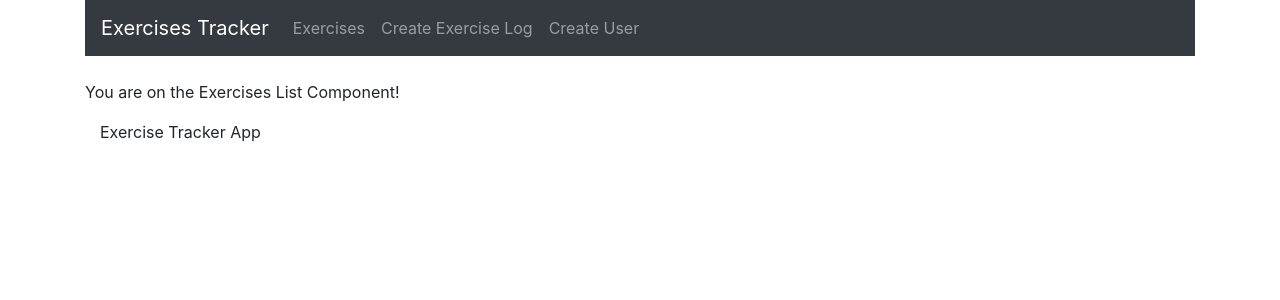
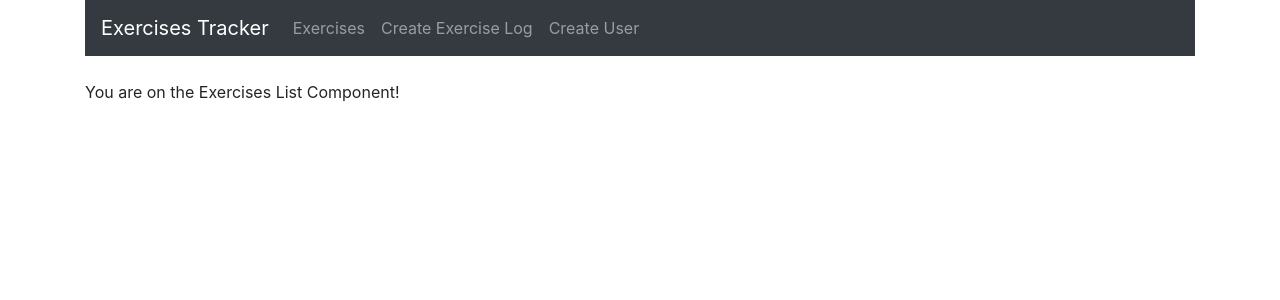
Before and after one commit to eduardoperezlutin/ExerciseTracker-MERN, a React (Create React App) app in the folder mern-exercise-tracker/: page / in a window 1280 px wide. Shown: the top 300 px of the page. Built offline with nearby package versions, Linux system fonts and the light colour scheme.

Commit message:
Remove extra text

```diff
--- a/mern-exercise-tracker/src/App.js
+++ b/mern-exercise-tracker/src/App.js
@@ -18,10 +18,6 @@ function App() {
         <Route path="/edit/:id" component={EditExercise} />
         <Route path="/create" component={CreateExercise} />
         <Route path="/user" component={CreateUser} />
-
-        <div className="container">
-          Exercise Tracker App
-        </div>
       </div>
     </Router>
 
```
